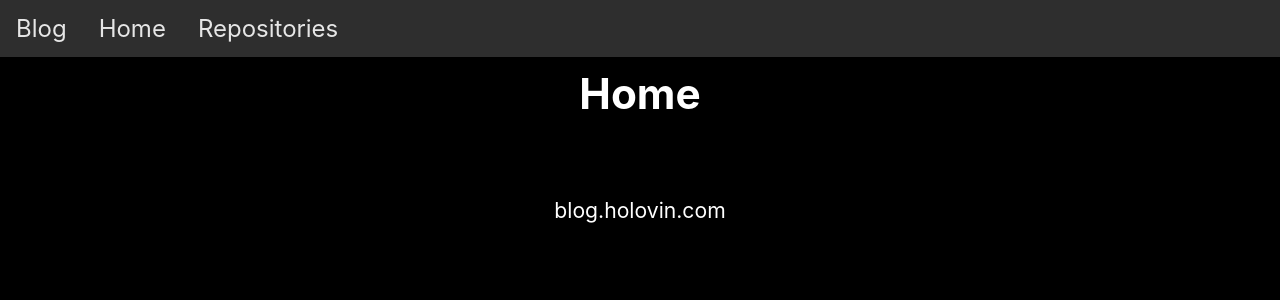
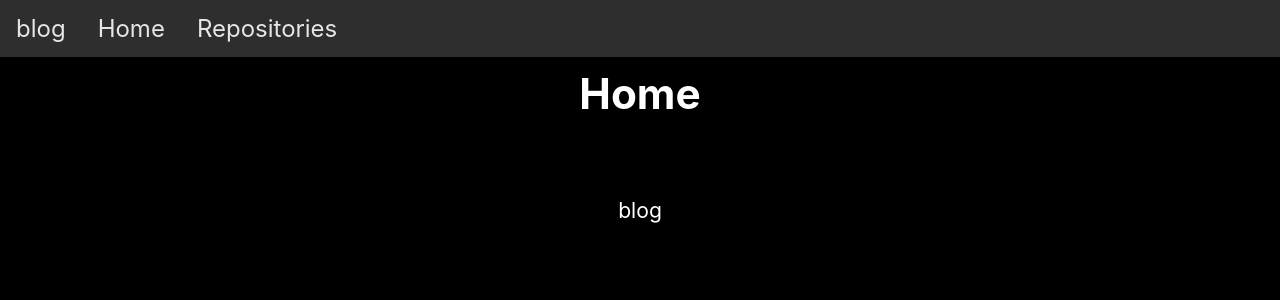
Before and after one commit to Uvacoder/blog-nextra, a Next.js app: page / in a window 1280 px wide. Shown: the top 300 px of the page. Built offline with nearby package versions, Linux system fonts and the light colour scheme.

Commit message:
rename blog

```diff
--- a/components/footer.js
+++ b/components/footer.js
@@ -4,7 +4,7 @@ export default function Footer() {
   return (
     <footer className={styles.container}>
       <p className={styles.title}>
-        blog.holovin.com
+        blog
       </p>
     </footer>
   )
--- a/components/navbar.js
+++ b/components/navbar.js
@@ -7,7 +7,7 @@ export default function Navbar() {
       <ul className={styles.list}>
         <li className={styles.item}>
           <Link href="/">
-            <a className={styles.link}>Blog</a>
+            <a className={styles.link}>blog</a>
           </Link>
         </li>
         <li className={styles.item}>
```
